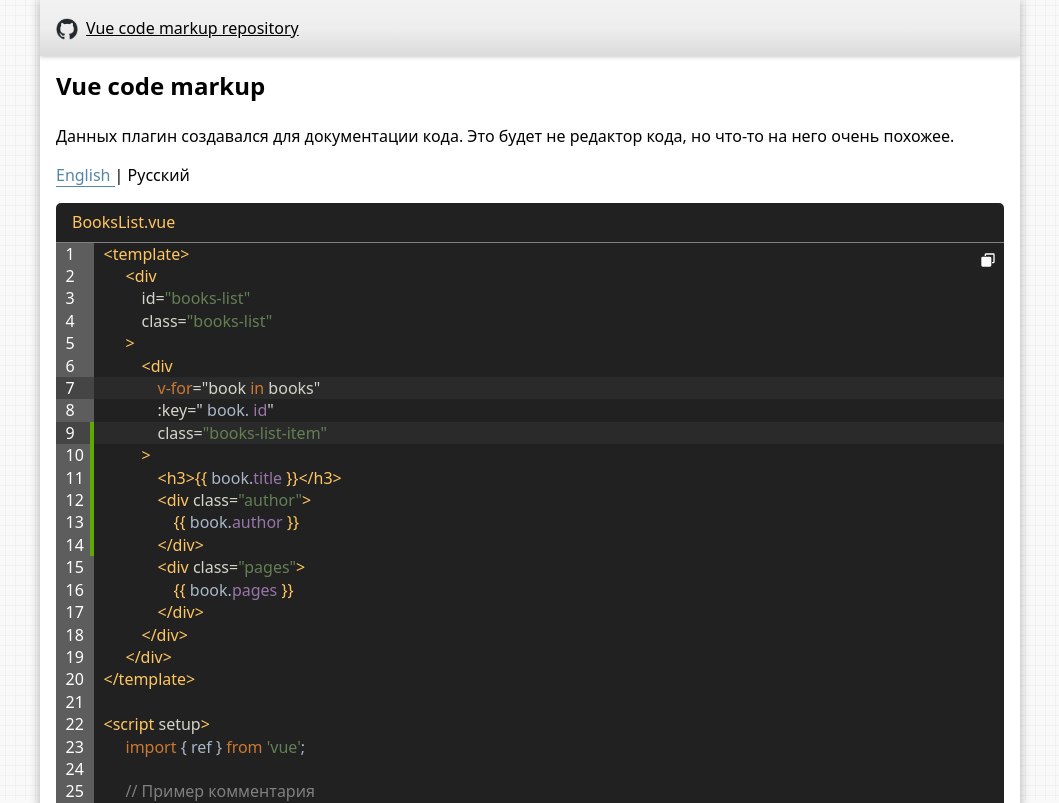
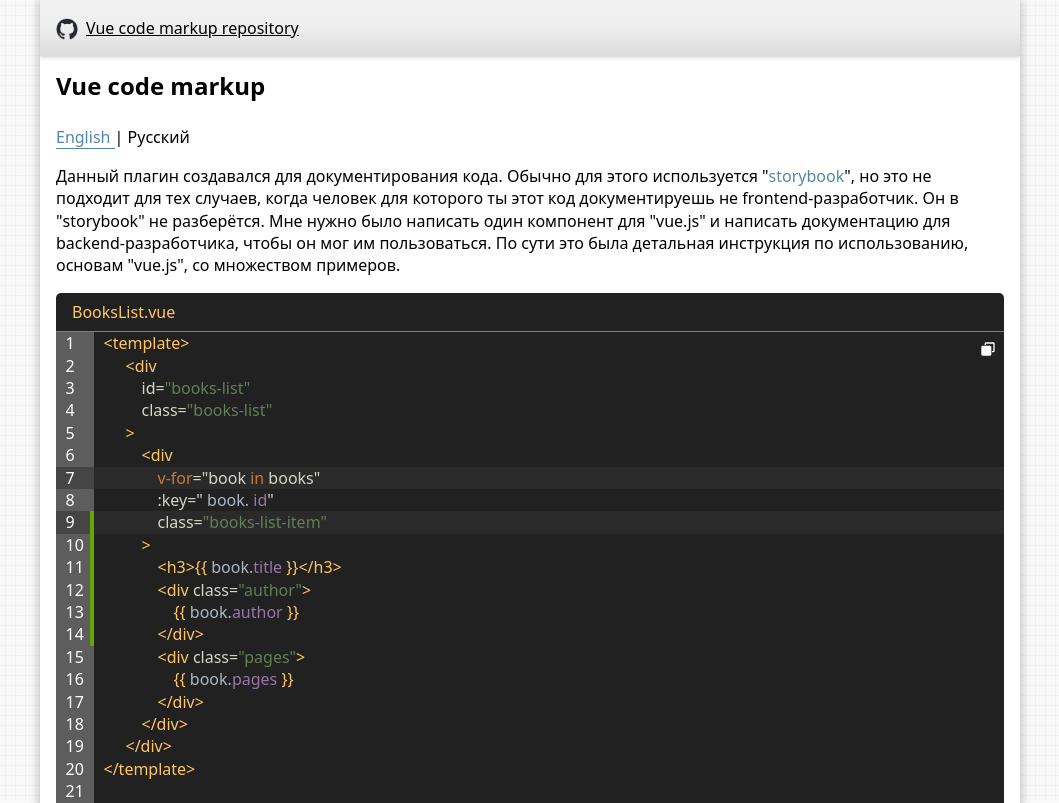
Before and after one commit to maksimkaJCHK/vue-code-markup, a Vue app: page / in a window 1280 px wide. Shown: the top 803 px of the page, without its empty margins (110-1169 px from the left). Built offline with nearby package versions, Linux system fonts and the light colour scheme.

Commit message:
Не много дописал документацию

```diff
--- a/src/components/MainContent.vue
+++ b/src/components/MainContent.vue
@@ -1,23 +1,24 @@
 <template>
   <main>
     <h1>Vue code markup</h1>
-
-    <template v-if="lang === 'rus'">
-      <p>
-        Данных плагин создавался для документации кода. Это будет не редактор кода, но что-то на него очень похожее.
-      </p>
-    </template>
-
-    <template v-if="lang === 'eng'">
-      <p>
-        Данных плагин создавался для документации кода. Это будет не редактор кода, но что-то на него очень похожее.
-      </p>
-    </template>
 
     <select-lang
       :lang="lang"
       @change-lang="cLang"
     />
+
+    <template v-if="lang === 'rus'">
+      <p>
+        Данный плагин создавался для документирования кода. Обычно для этого используется "<a href="https://storybook.js.org/" target="_blank">storybook</a>", но это не подходит для тех случаев, когда человек для которого ты этот код документируешь не frontend-разработчик. Он в "storybook" не разберётся. Мне нужно было написать один компонент для "vue.js" и написать документацию для backend-разработчика, чтобы он мог им пользоваться. По сути это была детальная инструкция по использованию, основам "vue.js", со множеством примеров.
+      </p>
+
+    </template>
+
+    <template v-if="lang === 'eng'">
+      <p>
+        This plugin was created to document the code. Usually "<a href=" is used for this.https://storybook.js.org /" target="_blank">storybook</a>", but this is not suitable for cases where the person for whom you are documenting this code is not a frontend developer. He won't understand storybook. I needed to write one component for "vue.js" and write documentation for the backend developer so that he can use it. In fact, it was a detailed instruction on how to use the basics of "vue.js", with many examples.
+      </p>
+    </template>
 
     <books-list />
     <tab-books-list />
@@ -61,7 +62,7 @@
 
     a {
       font-weight: 500;
-      color: #646cff;
+      color: var(--link-color);
       text-decoration: inherit;
 
       &:hover {
```
